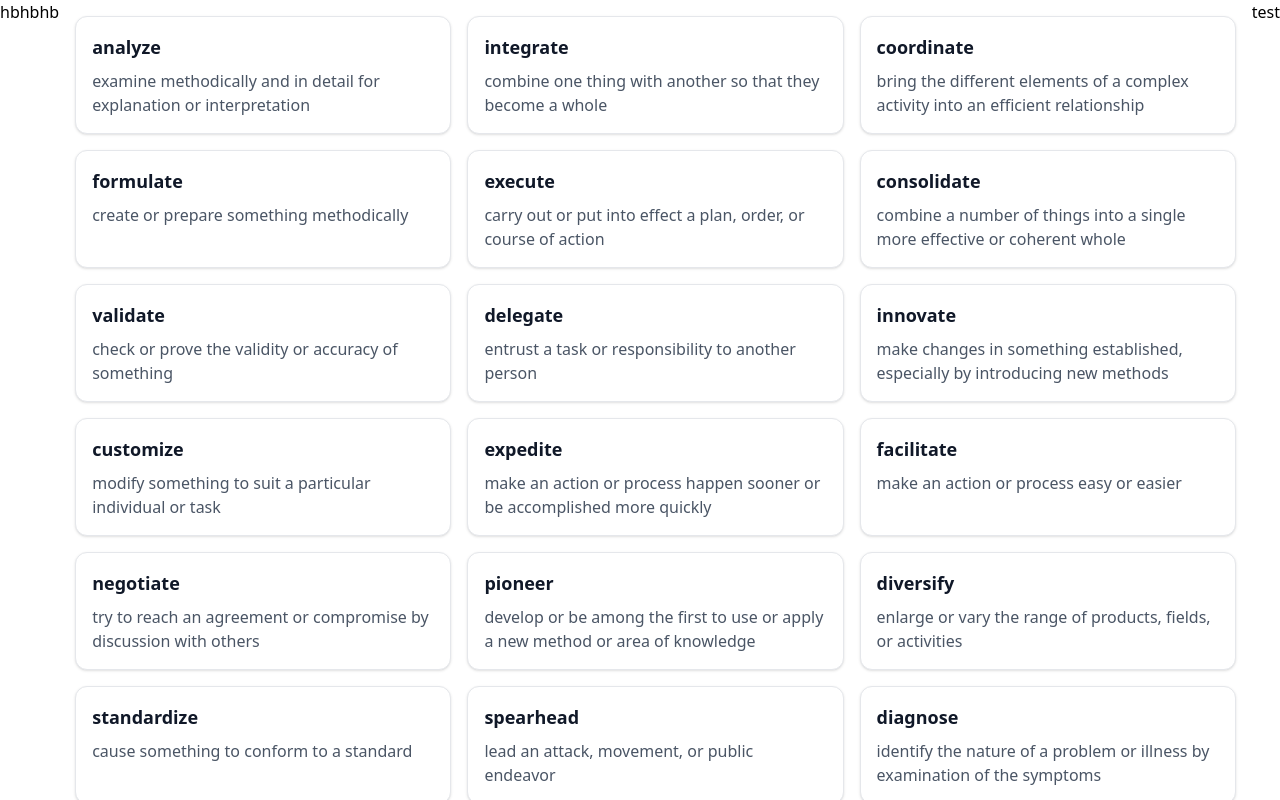
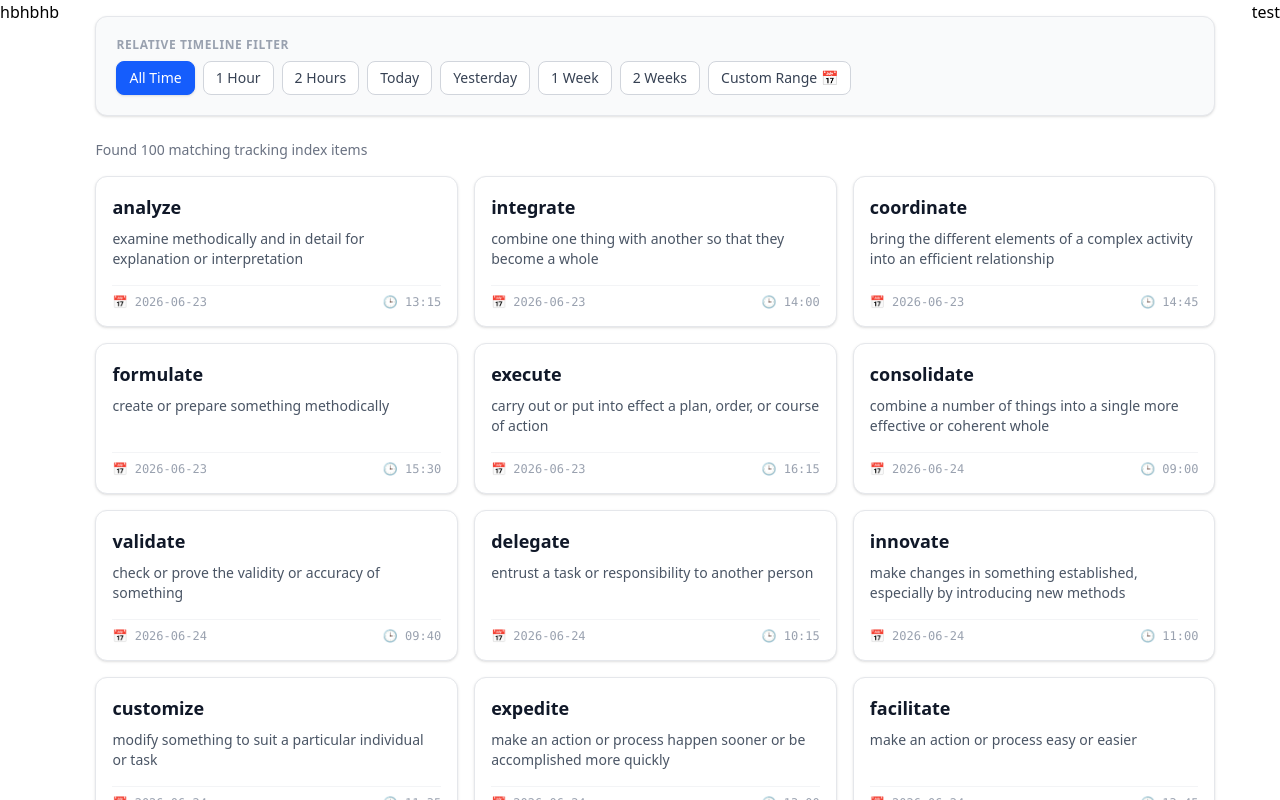
Before and after one commit to Keti-Tsiklauri2001/learning-app, a Next.js app: page / in a window 1280 px wide. Shown: the top 800 px of the page. Built offline with nearby package versions, Linux system fonts and the light colour scheme.

Commit message:
add filter

```diff
--- a/app/components/WordsList.tsx
+++ b/app/components/WordsList.tsx
@@ -1,58 +1,226 @@
 "use client";
 
-import { useEffect, useState } from "react";
+import { useEffect, useMemo, useState } from "react";
 import { Word } from "../types/types";
-import WordModal from "./WordModal"; // Adjust path if your files are configured differently
+import WordModal from "./WordModal";
+
+type RelativeFilter =
+  | "all"
+  | "1h"
+  | "2h"
+  | "today"
+  | "yesterday"
+  | "1w"
+  | "2w"
+  | "custom";
 
 export default function WordsList() {
   const [words, setWords] = useState<Word[]>([]);
   const [selectedWord, setSelectedWord] = useState<Word | null>(null);
 
-  // Fetch words from local JSON file
+  // FILTER STATES
+  const [activeFilter, setActiveFilter] = useState<RelativeFilter>("all");
+  const [startDate, setStartDate] = useState<string>("");
+  const [endDate, setEndDate] = useState<string>("");
+
+  // FETCH DATA
   useEffect(() => {
-    fetch("/data/words.json")
-      .then((res) => res.json())
-      .then((data) => setWords(data));
+    fetch("/words.json")
+      .then((res) => {
+        if (!res.ok) throw new Error("Failed to load file");
+        return res.json();
+      })
+      .then((data) => setWords(data))
+      .catch((err) => console.error(err));
   }, []);
 
-  // Update a word in the list when edited via modal
-  function handleSaveWord(updatedWord: Word) {
-    setWords((prevWords) =>
-      prevWords.map((w) => (w.id === updatedWord.id ? updatedWord : w)),
-    );
-    setSelectedWord(null); // Close the modal after saving
+  // Helper: Convert word date + time → real Date object
+  function getWordDate(word: Word) {
+    return new Date(`${word.date}T${word.time}:00`);
   }
 
-  // Remove a word from the list when deleted via modal
-  function handleDeleteWord(id: number) {
-    setWords((prevWords) => prevWords.filter((w) => w.id !== id));
-    setSelectedWord(null); // Close the modal after deleting
+  // FILTER ENGINE
+  const filteredWords = useMemo(() => {
+    // Relative mock benchmark time to align with your 2026 data timeline
+    const now = new Date("2026-06-23T16:30:00");
+
+    const hourMs = 1000 * 60 * 60;
+    const dayMs = hourMs * 24;
+
+    return words.filter((word) => {
+      const wordDate = getWordDate(word);
+      const diffMs = now.getTime() - wordDate.getTime();
+
+      // 1. Handle Custom Manual Range Filter
+      if (activeFilter === "custom") {
+        if (startDate) {
+          const start = new Date(`${startDate}T00:00:00`);
+          if (wordDate < start) return false;
+        }
+        if (endDate) {
+          const end = new Date(`${endDate}T23:59:59`);
+          if (wordDate > end) return false;
+        }
+        return true;
       }
 
+      // 2. Handle Relative Timeline Filters
+      switch (activeFilter) {
+        case "1h":
+          return diffMs >= 0 && diffMs <= hourMs;
+
+        case "2h":
+          return diffMs >= 0 && diffMs <= hourMs * 2;
+
+        case "today":
+          // Check if it's the exact same calendar day as 'now'
+          return wordDate.toDateString() === now.toDateString();
+
+        case "yesterday": {
+          const yesterday = new Date(now.getTime() - dayMs);
+          return wordDate.toDateString() === yesterday.toDateString();
+        }
+
+        case "1w":
+          return diffMs >= 0 && diffMs <= dayMs * 7;
+
+        case "2w":
+          return diffMs >= 0 && diffMs <= dayMs * 14;
+
+        case "all":
+        default:
+          return true;
+      }
+    });
+  }, [words, activeFilter, startDate, endDate]);
+
   return (
-    <div className="p-4">
-      {/* GRID DISPLAY OF WORDS */}
+    <div className="p-4 max-w-6xl mx-auto">
+      {/* FILTER CONTROLS BAR */}
+      <div className="bg-gray-50 border border-gray-200 rounded-xl p-5 mb-6 shadow-sm space-y-4">
+        {/* RELATIVE TIME BUTTONS */}
+        <div>
+          <label className="text-xs font-semibold text-gray-400 uppercase tracking-wider block mb-2">
+            Relative Timeline Filter
+          </label>
+          <div className="flex gap-2 flex-wrap">
+            {[
+              { id: "all", label: "All Time" },
+              { id: "1h", label: "1 Hour" },
+              { id: "2h", label: "2 Hours" },
+              { id: "today", label: "Today" },
+              { id: "yesterday", label: "Yesterday" },
+              { id: "1w", label: "1 Week" },
+              { id: "2w", label: "2 Weeks" },
+              { id: "custom", label: "Custom Range 📅" },
+            ].map((btn) => (
+              <button
+                key={btn.id}
+                onClick={() => setActiveFilter(btn.id as RelativeFilter)}
+                className={`px-3 py-1.5 text-sm font-medium border rounded-lg transition ${
+                  activeFilter === btn.id
+                    ? "bg-blue-600 border-blue-600 text-white shadow-sm"
+                    : "bg-white border-gray-300 text-gray-700 hover:bg-gray-50"
+                }`}
+              >
+                {btn.label}
+              </button>
+            ))}
+          </div>
+        </div>
+
+        {/* MANUAL DATE RANGE CONTROLS (Only shows if "Custom Range" is clicked) */}
+        {activeFilter === "custom" && (
+          <div className="pt-3 border-t border-gray-200 flex flex-wrap items-end gap-4 animate-in fade-in duration-200">
+            <div className="flex flex-col gap-1">
+              <label className="text-xs font-medium text-gray-600">
+                Start Day
+              </label>
+              <input
+                type="date"
+                value={startDate}
+                onChange={(e) => setStartDate(e.target.value)}
+                className="border border-gray-300 rounded-lg p-2 bg-white text-gray-700 text-sm focus:ring-2 focus:ring-blue-500 outline-none"
+              />
+            </div>
+
+            <div className="flex flex-col gap-1">
+              <label className="text-xs font-medium text-gray-600">
+                End Day
+              </label>
+              <input
+                type="date"
+                value={endDate}
+                onChange={(e) => setEndDate(e.target.value)}
+                className="border border-gray-300 rounded-lg p-2 bg-white text-gray-700 text-sm focus:ring-2 focus:ring-blue-500 outline-none"
+              />
+            </div>
+
+            {(startDate || endDate) && (
+              <button
+                onClick={() => {
+                  setStartDate("");
+                  setEndDate("");
+                }}
+                className="text-xs font-semibold text-red-600 hover:underline pb-3"
+              >
+                Reset Dates
+              </button>
+            )}
+          </div>
+        )}
+      </div>
+
+      {/* METRICS & ITEM GRID CONTAINER */}
+      <div className="text-sm text-gray-500 mb-4 font-medium">
+        Found {filteredWords.length} matching tracking index items
+      </div>
+
+      {filteredWords.length > 0 ? (
         <div className="grid grid-cols-1 md:grid-cols-2 lg:grid-cols-3 gap-4">
-        {words.map((w: Word) => (
+          {filteredWords.map((w) => (
             <div
               key={w.id}
-            onClick={() => setSelectedWord(w)} // Clicking a card opens the modal
-            className="bg-white rounded-xl p-4 shadow border border-gray-200 cursor-pointer hover:border-gray-400 hover:shadow-2xl transition"
+              onClick={() => setSelectedWord(w)}
+              className="bg-white rounded-xl p-4 shadow-sm border border-gray-200 cursor-pointer hover:shadow-md transition hover:border-gray-400 flex flex-col justify-between"
             >
+              <div>
                 <h2 className="text-lg font-bold text-gray-900">{w.word}</h2>
-            <p className="text-gray-600 mt-2 line-clamp-2">{w.meaning}</p>
+                <p className="text-gray-600 mt-2 text-sm line-clamp-3">
+                  {w.meaning}
+                </p>
+              </div>
+              <div className="text-xs font-mono text-gray-400 mt-4 pt-2 border-t border-gray-100 flex justify-between">
+                <span>📅 {w.date}</span>
+                <span>🕒 {w.time}</span>
+              </div>
             </div>
           ))}
         </div>
+      ) : (
+        <div className="text-center py-12 border-2 border-dashed border-gray-200 rounded-xl bg-white">
+          <p className="text-gray-400">
+            No matching indexes align within this evaluation cycle window.
+          </p>
+        </div>
+      )}
 
-      {/* WORD MODAL DETACHED CONTROLLER */}
+      {/* MODAL WORKFLOW */}
       {selectedWord && (
         <WordModal
-          key={selectedWord.id} // Prevents "cascading render" state sync error
+          key={selectedWord.id}
           word={selectedWord}
           onClose={() => setSelectedWord(null)}
-          onDelete={handleDeleteWord}
-          onSave={handleSaveWord}
+          onDelete={(id) => {
+            setWords((prev) => prev.filter((w) => w.id !== id));
+            setSelectedWord(null);
+          }}
+          onSave={(updatedWord) => {
+            setWords((prev) =>
+              prev.map((w) => (w.id === updatedWord.id ? updatedWord : w)),
+            );
+            setSelectedWord(updatedWord);
+          }}
         />
       )}
     </div>
```
Also changed, not shown: public/words.json (renamed from public/data/words.json). Lines whose indentation alone changed are shown as unchanged.
